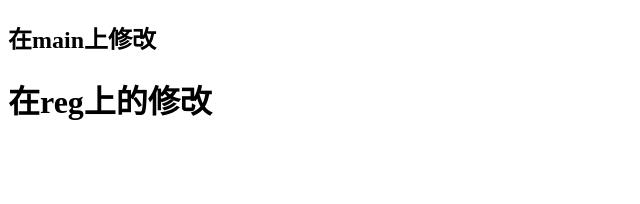
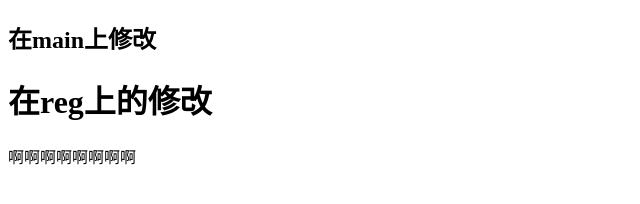
Before and after one commit to Rumya77/cs3, a plain HTML site: page index.html in a window 1280 px wide. Shown: the whole page, without its empty margins (0-640 px from the left). Drawn offline with Linux system fonts and the light colour scheme.

Commit message:
Update index.html

```diff
--- a/index.html
+++ b/index.html
@@ -10,6 +10,7 @@
 <body>
     <h2>在main上修改</h2>
     <h1>在reg上的修改</h1>
+    啊啊啊啊啊啊啊啊
 </body>
 
 </html>
```
